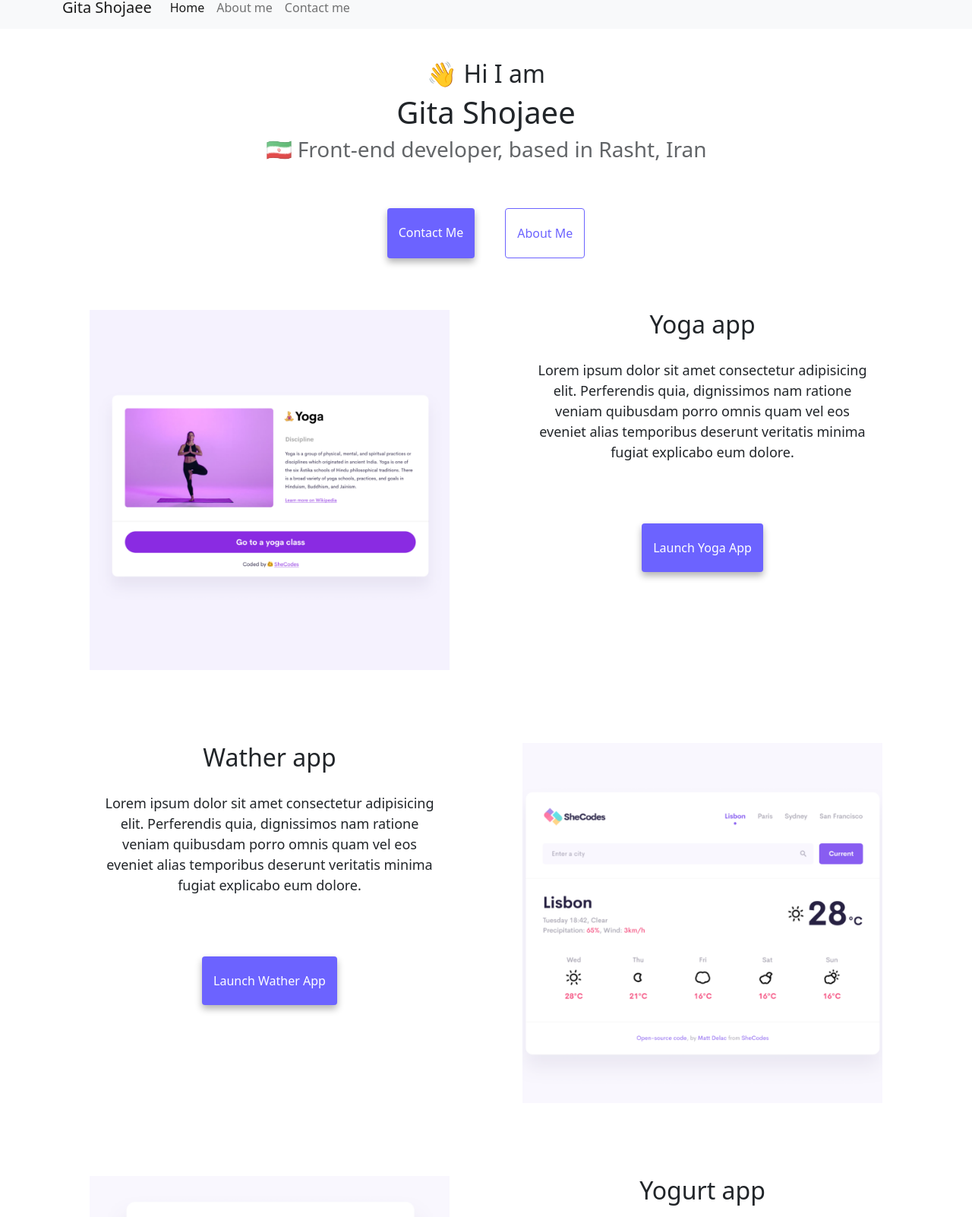
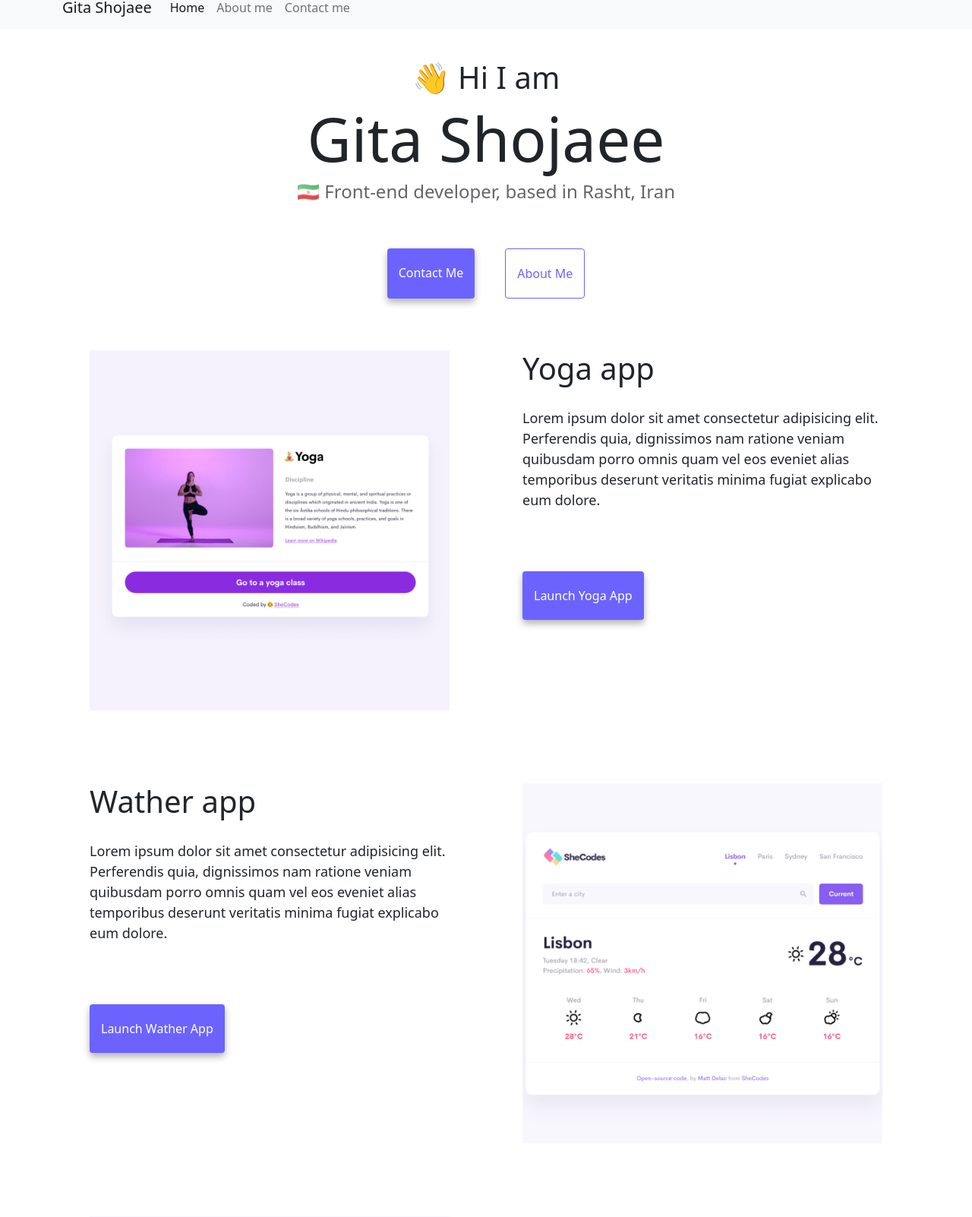
Before and after one commit to gitaShojaee/shecodes-responsive-project, a website: page index.html in a window 1280 px wide. Shown: the part 18-1620 px from the top of the page at 76% size. Drawn offline with nearby package versions, Linux system fonts and the light colour scheme.

Commit message:
edit styles related to font size and text alignment

```diff
--- a/index.html
+++ b/index.html
@@ -34,7 +34,7 @@
               <a class="nav-link" href="./about.html">About me</a>
             </li>
             <li class="nav-item">
-              <a class="nav-link" href="#">Contact me</a>
+              <a class="nav-link" href="./about.html#contact-info">Contact me</a>
             </li>
           </ul>
         </div>
@@ -52,23 +52,23 @@
         <div class="row">
           <div class="col-md-6 p-5 main-images"><img src="./images/yoga.png" alt="yoga"></div>
           <div class="col-md-6 p-5">
-            <h2>Yoga app</h2>
+            <h2 class="app-title">Yoga app</h2>
             <p>Lorem ipsum dolor sit amet consectetur adipisicing elit. Perferendis quia, dignissimos nam ratione veniam quibusdam porro omnis quam vel eos eveniet alias temporibus deserunt veritatis minima fugiat explicabo eum dolore.</p>
-            <div class="navigation-links"><a href="" class="contact-link" target="_blank" title="explore yoga app">Launch yoga app</a></div>
+            <div class="lunch-app-link"><a href="#" class="contact-link" target="_blank" title="explore yoga app">Launch yoga app</a></div>
           </div>
           <!-- -------------------------- -->
           <div class="col-md-6 p-5">
-            <h2>Wather app</h2>
+            <h2 class="app-title">Wather app</h2>
             <p>Lorem ipsum dolor sit amet consectetur adipisicing elit. Perferendis quia, dignissimos nam ratione veniam quibusdam porro omnis quam vel eos eveniet alias temporibus deserunt veritatis minima fugiat explicabo eum dolore.</p>
-            <div class="navigation-links"><a href="" class="contact-link" target="_blank" title="explore weather app">Launch wather app</a></div>
+            <div class="lunch-app-link"><a href="#" class="contact-link" target="_blank" title="explore weather app">Launch wather app</a></div>
           </div>
           <div class="col-md-6 p-5 main-images"><img src="./images/weather.png" alt="wather"></div>
           <!-- ----------------------------->
           <div class="col-md-6 p-5 main-images"><img src="./images/yogurt.png" alt="yogurt"></div>
           <div class="col-md-6 p-5">
-              <h2>Yogurt app</h2>
+              <h2 class="app-title">Yogurt app</h2>
               <p>Lorem ipsum dolor sit amet consectetur adipisicing elit. Perferendis quia, dignissimos nam ratione veniam quibusdam porro omnis quam vel eos eveniet alias temporibus deserunt veritatis minima fugiat explicabo eum dolore.</p>
-              <div class="navigation-links"><a href="" class="contact-link" target="_blank" title="explore yougert app">Launch Yogurt app</a></div>
+              <div class="lunch-app-link"><a href="#" class="contact-link" target="_blank" title="explore yougert app">Launch Yogurt app</a></div>
           </div>
         </div>
       </div>
--- a/style.css
+++ b/style.css
@@ -15,27 +15,32 @@ h3 {
   text-align: center;
   margin: 0;
 }
+.app-title {
+  text-align: left;
+}
 
 h1 {
-  font-size: 96px;
+  font-size: 5rem !important;
 }
 
 h2 {
-  font-size: 48px;
+  /* font-size: 48px; */
+  font-size: 2.5rem !important;
 }
 
 h3 {
-  font-size: 24px;
+  /* font-size: 24px; */
+  font-size: 1.5rem !important;
   opacity: 0.7;
 }
 
 p {
   /* background: var(--secondary-color); */
-  padding: 20px;
+  padding-block: 20px;
   border-radius: 4px;
   font-size: 18px;
   line-height: 1.5;
-  text-align: center;
+  /* text-align: center; */
 }
 img {
   max-width: 100%;
@@ -62,6 +67,18 @@ img {
   text-transform: capitalize;
 }
 
+.lunch-app-link {
+  display: flex;
+  margin-top: 40px;
+  justify-content: flex-start;
+}
+.lunch-app-link a {
+  margin-block: 20px;
+  border-radius: 4px;
+  padding: 20px 15px;
+  text-decoration: none;
+  text-transform: capitalize;
+}
 .contact-link {
   background: var(--primary-color);
   box-shadow: var(--box-shadow);
@@ -110,10 +127,22 @@ img {
 }
 
 @media (max-width: 768px) {
+  :root {
+    font-size: 10px;
+  }
+  p {
+    text-align: center;
+  }
   .main-images {
     display: none;
   }
   .about-images {
     padding-bottom: 2rem;
   }
+  .app-title {
+    text-align: center;
+  }
+  .lunch-app-link {
+    justify-content: center;
+  }
 }
```
Also changed, not shown: about.html (+4 -4 lines).
